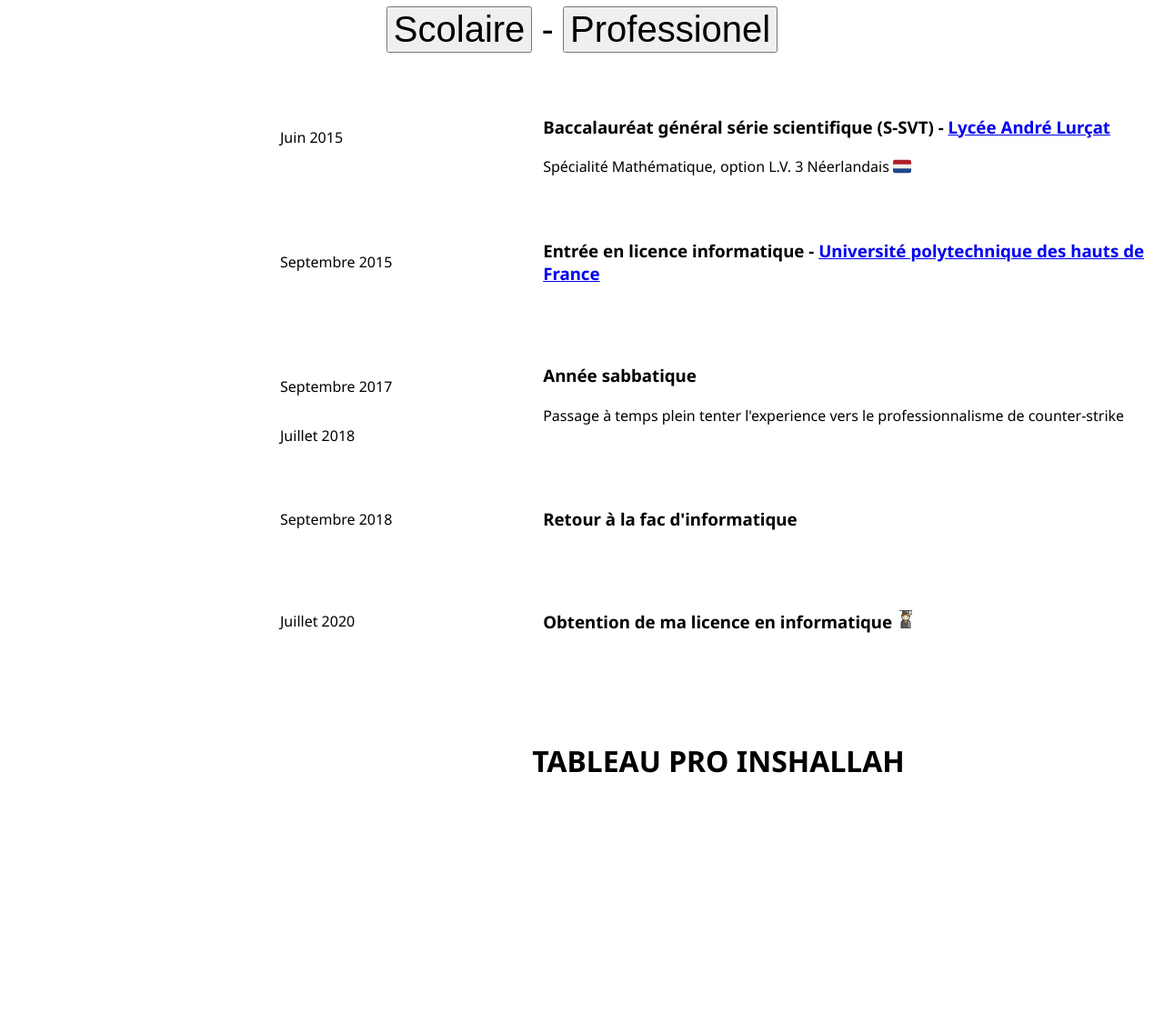
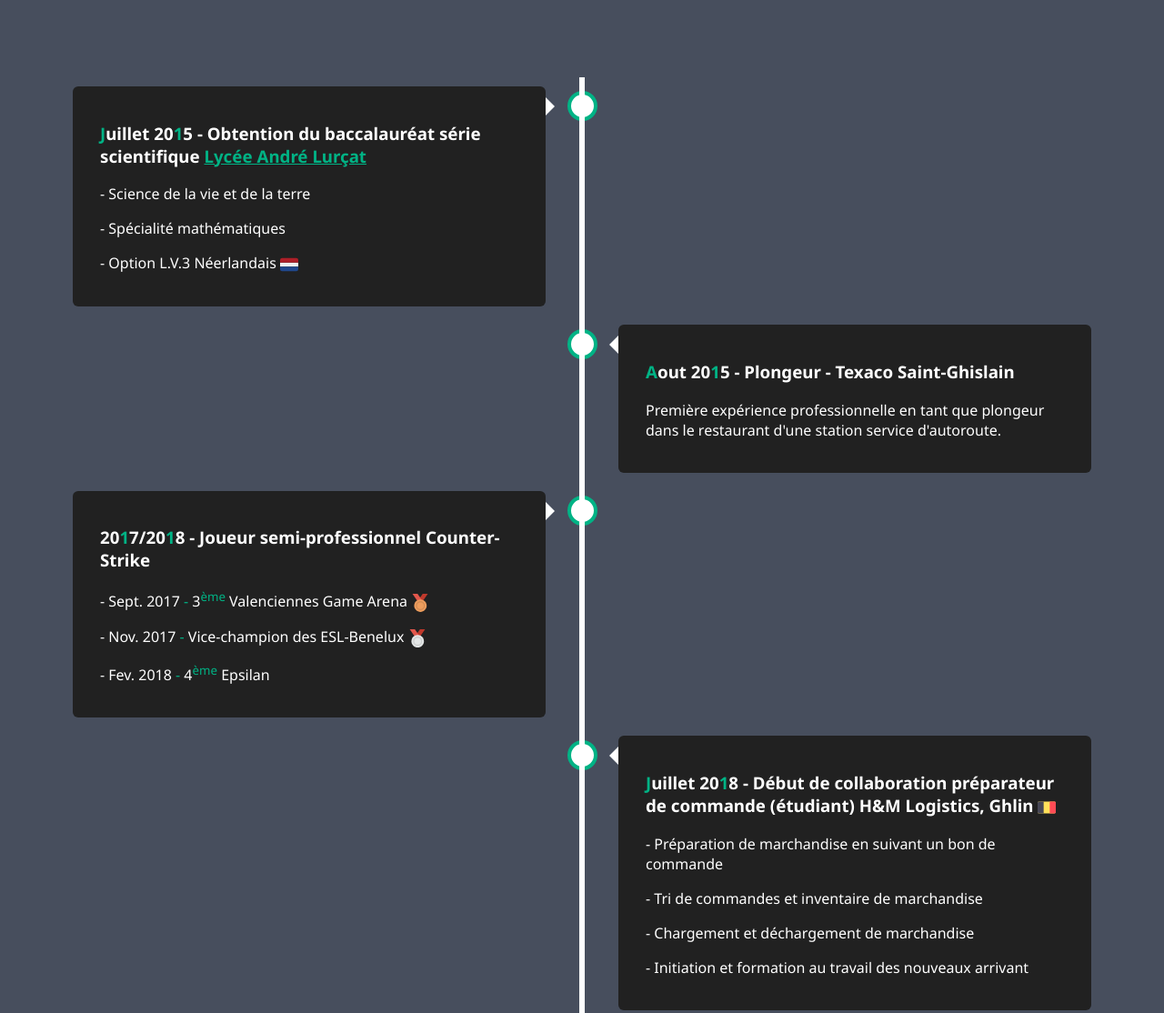
Before and after one commit to mLn023/CV-en-ligne, a plain HTML site: page index.html in a window 1280 px wide. Shown: the part 1490-2604 px from the top of the page at 91% size. Before the commit the page ends 2448 px from the top, so only its background shows below. Drawn offline with Linux system fonts and the light colour scheme; a script that the page names is missing.

Commit message:
Timeline ok (?) Reste à faire : "Mes projets" + Galerie + Footer

```diff
--- a/app.js
+++ /dev/null
@@ -1,17 +0,0 @@
-const el = document.getElementById('button_scolar');
-el.addEventListener("click", hideTableTest);
-
-const el2 = document.getElementById('button_pro');
-el2.addEventListener("click",hideTableTest)
-
-function hideTableTest(){
-    const table_scolar = document.getElementById('table_scolar');
-    const table_pro = document.getElementById('table_pro')
-    if(table_scolar.hidden === false){
-        table_scolar.hidden = true;
-        table_pro.hidden = false;
-    } else {
-        table_scolar.hidden = false;
-        table_pro.hidden = true;
-    }
-}
--- a/index.html
+++ b/index.html
@@ -9,18 +9,18 @@
 </head>
 <body>
     <nav class="nav-bar">
-        <a>A propos de moi</a>
-        <a>Mon parcours</a>
-        <a>Mes projets</a>
-        <a>Gallerie</a>
-        <a>Me contacter</a>
+        <a class="button_menu">A propos de moi</a>
+        <a class="button_menu">Mon parcours</a>
+        <a class="button_menu">Mes projets</a>
+        <a class="button_menu">Gallerie</a>
+        <a class="button_menu">Me contacter</a>
     </nav>
+    <h1>A propos de moi</h1>
     <div class="about_me">
-        <h1>A propos de moi</h1>
         <div class="row_about_me">
             <div class="col-photo"><img src="img/FWNeL6iX0AM_QsI.jpg" height="600" alt="Mhilan devant une fontaine de plovdiv"></div>
             <div class="presentation">
-                <p>Je suis <span class="name">MHILAN HENRY</span>, 26 ans, developpeur débutant.</p>
+                <p>Je suis <span class="name">M</span>hilan <span>H</span>enry, 26 ans, developpeur débutant.</p>
 
                 <p>Je me suis mis au développement web lors de ma licence à l'université. J'ai commencé le developpement en réalisant une application
                 web permettant la prise de rendez-vous.</p>
@@ -36,54 +36,92 @@
         </div>
     </div>
     <h1>Mon parcours</h1>
-    <div class="choice">
-        <div></div>
-        <div>
-            <button id="button_scolar" class="choice">Scolaire</button> <a class="choice"> - </a> <button id="button_pro" class="choice">Professionel</a>
-        </div>
-    </div>
-    <div class="my_journey">
-        <div id="table_scolar">
-            <div class="card">
-                <div class="year">Juin 2015</div>
-                <div class="description">
-                    <h3>Baccalauréat général série scientifique (S-SVT) - <a href="https://goo.gl/maps/r3N6g2fwoByHPowz5">Lycée André Lurçat</a></h3>
-                    <span class="desc_journey">Spécialité Mathématique, option L.V. 3 Néerlandais</span>  <img class="flag" src="img/nl.svg" alt="nl" width="20px">
+    <div class="my_journey" id="my_journey">
+        <div class="timeline">
+            <div class="container left">
+                <div class="content">
+                    <h3><span>J</span>uillet 20<span>1</span>5 - Obtention du baccalauréat série scientifique <a href="https://goo.gl/maps/SGCbEhcfGc8tnTcg6">Lycée André Lurçat</a></h3>
+                    <p>- Science de la vie et de la terre</p>
+                    <p>- Spécialité mathématiques</p>
+                    <p>- Option L.V.3 Néerlandais <img class="svg" src="img/nl.svg" alt="Drapeau néerlandais"></p>
                 </div>
             </div>
 
-            <div class="card">
-                <div class="year">Septembre 2015</div>
-                <div class="description">
-                    <h3>Entrée en licence informatique - <a href="https://goo.gl/maps/fztPaWijLn3FexAT6">Université polytechnique des hauts de France</a></h3>
+            <div class="container right">
+                <div class="content">
+                    <h3><span>A</span>out 20<span>1</span>5 - Plongeur - Texaco Saint-Ghislain</h3>
+                    <p>Première expérience professionnelle en tant que plongeur dans le restaurant d'une station service d'autoroute.</p>
+                </div>
+            </div>
+
+            <div class="container left">
+                <div class="content">
+                    <h3>20<span>1</span>7/20<span>1</span>8 - Joueur semi-professionnel Counter-Strike</h3>
+                    <p>- Sept. 2017 <span>-</span> 3<span><sup>ème</sup></span> Valenciennes Game Arena <img src="img/bronze-medal-svgrepo-com.svg" alt="bronze medal" class="svg"> </p>
+                    <p>- Nov. 2017 <span>-</span> Vice-champion des ESL-Benelux <img src="img/silver-medal-svgrepo-com.svg" alt="silver medal" class="svg"></p>
+                    <p>- Fev. 2018 <span>-</span> 4<span><sup>ème</sup></span> Epsilan </p>
                 </div>
             </div>
 
 
-            <div class="card">
-                <div class="year">Septembre 2017</div>
-                <div class="description">
-                    <h3>Année sabbatique <img src="img/" alt=""></h3>
-                    <span class="desc_journey">Passage à temps plein tenter l'experience vers le professionnalisme de counter-strike</span>
+            <div class="container right">
+                <div class="content">
+                    <h3><span>J</span>uillet 20<span>1</span>8 - Début de collaboration préparateur de commande (étudiant) H&M Logistics, Ghlin <img src="img/be.svg" alt="" class="svg"> </h3>
+                    <p>- Préparation de marchandise en suivant un bon de commande</p>
+                    <p>- Tri de commandes et inventaire de marchandise</p>
+                    <p>- Chargement et déchargement de marchandise</p>
+                    <p>- Initiation et formation au travail des nouveaux arrivant</p>
                 </div>
-                <div class="year">Juillet 2018</div>
             </div>
 
-            <div class="card">
-                <div class="year">Septembre 2018</div>
-                    <div class="description">
-                        <h3>Retour à la fac d'informatique</h3>
-                    </div>
+            <div class="container left">
+                <div class="content">
+                    <h3><span>J</span>uin 20<span>2</span>0 - Obtiention d'une licence en informatique <a href="https://goo.gl/maps/ctcw6TAr2CwAQAVc8">UPHF</a></h3>
+                    <p>- Algorithmie, POO, Langage C, Java</p>
+                    <p>- BDD, Complexité, Optimisation, Réseaux etc..</p>
+                </div>
             </div>
 
-            <div class="card">
-                <div class="year">Juillet 2020</div>
-                    <div class="description">
-                        <h3>Obtention de ma licence en informatique <img src="img/student-svgrepo-com.svg" width="20px" alt=""></h3>
-                    </div>
+            <div class="container right">
+                <div class="content">
+                    <h3>20<span>2</span>0/20<span>2</span>1 - Reprise de Counter-Strike</h3>
+                    <p>- Vice champion de la division n°2 Française</p>
+                    <p>- 7<span><sup>ème</sup></span> de la première division</p>
+                    <p>- 2 fois dans l'équipe de la semaine (sur 7 semaines de compétition)</p>
+                    <p>- Vainqueur de l'Insalan 2022 <img src="img/gold-medal-svgrepo-com.svg" alt="" class="svg"> </p>
+                </div>
             </div>
+
+            <div class="container left">
+                <div class="content">
+                    <h3><span>S</span>eptembre 20<span>2</span>1 - Début de collaboration assistant d'éducation au <a href="https://goo.gl/maps/3AzYzwJkDtqCtnTD8">Collège Charles Eisen</a></h3>
+                    <p>- Encadrement et surveillance des élèves</p>
+                    <p>- Aide a l'apprentissage et a la compréhensions des lessons</p>
+                    <p>- Aide à l'accueil et l'intégrations des élèves en situation de handicap</p>
+                    <p>- Aide à l'utilisation de nouvelles technologies</p>
+                    <p>- Aide à l'administration de l'établissement</p>
+                </div>
+            </div>
+
+            <div class="container right">
+                <div class="content">
+                    <h3><span>S</span>eptembre 20<span>2</span>2 - Fin de collaboration avec H&M Logistics</h3>
+                </div>
+            </div>
+
+            <div class="container left">
+                <div class="content">
+                    <h3><span>O</span>ctobre 20<span>2</span>2 - Fin de collaboration avec le Collège Charles Eisen</h3>
+                </div>
+            </div>
+
+            <div class="container right">
+                <div class="content">
+                    <h3><span>O</span>ctobre 20<span>2</span>2 - Quid de la suite?</h3>
+                </div>
+            </div>
+
         </div>
-        <h1 id="table_pro"> TABLEAU PRO INSHALLAH</h1>
     </div>
 
     <script type="text/javascript" src="app.js"></script>
--- a/style.css
+++ b/style.css
@@ -1,16 +1,40 @@
 @import url('https://fonts.googleapis.com/css2?family=Noto+Sans:ital,wght@0,400;0,500;0,700;1,700&display=swap');
+
+
+* {
+    box-sizing: border-box;
+  }
 
 body {
     font-family: 'Noto Sans', sans-serif;
+    overflow-y: scroll;
+    color: white;
+    background-color:#474e5d;
 }
 
+body::-webkit-scrollbar{
+    display:none;
+}
 h1{
     margin-top: 100px;
     margin-bottom: 100px;
     text-align: center;
 }
+span,a{
+    color: #00B385;
+}
+
+.button_menu{
+    color: white;
+}
+
+.svg{
+    width: 20px;
+    vertical-align: middle;
+}
 
 .nav-bar {
+    color: white;
     background-color: #00B385;
     width: 100%;
     height: 70px;
@@ -27,7 +51,6 @@ h1{
 }
 
 .col-photo{
-    margin-left: 60px;
     animation: fadeIn 3s;
     transition: transform 0.2s;
 }
@@ -45,6 +68,8 @@ h1{
 .row_about_me{
     display: grid;
     grid-template-columns: 1fr 2fr;
+    margin-left: 60px;
+    margin-right: 60px;
 }
 
 .presentation{
@@ -53,19 +78,12 @@ h1{
     animation: slideRight 1.5s;
 }
 
-.name{
-    color: #00B385;
-}
 
 @keyframes slideRight {
     0% { transform: translateX(200%)}
     100% { transform: initial}
 }
 
-.my_journey{
-    margin-left: 300px;
-    margin-bottom: 100px;
-}
 
 .card{
     display: grid;
@@ -74,21 +92,134 @@ h1{
     align-items: center;
 }
 
-.choice{
-    text-align: center;
-    font-size: 40px;
+/* The actual timeline (the vertical ruler) */
+.timeline {
+  position: relative;
+  max-width: 1200px;
+  margin: 0 auto;
+  margin-bottom: 50px;
+  align-items: center;
 }
 
-.desc_journey,.flag{
-    vertical-align: middle;
-    display: inline-block;
+/* The actual timeline (the vertical ruler) */
+.timeline::after {
+  content: '';
+  position: absolute;
+  width: 6px;
+  background-color: white;
+  top: 0;
+  bottom: 0;
+  left: 50%;
+  margin-left: -3px;
 }
 
+/* Container around content */
+.container {
+  padding: 10px 40px;
+  position: relative;
+  background-color: inherit;
+  width: 50%;
+}
 
+/* The circles on the timeline */
+.container::after {
+  content: '';
+  position: absolute;
+  width: 25px;
+  height: 25px;
+  right: -17px;
+  background-color: white;
+  border: 4px solid #00B385;
+  top: 15px;
+  border-radius: 50%;
+  z-index: 0;
+}
 
-.separator{
-    display: block;
-    margin: 0 auto;
-    width: 8px;
-    opacity: .4;
+/* Place the container to the left */
+.left {
+  left: 0;
 }
+
+/* Place the container to the right */
+.right {
+  left: 50%;
+}
+
+/* Add arrows to the left container (pointing right) */
+.left::before {
+  content: " ";
+  height: 0;
+  position: absolute;
+  top: 22px;
+  width: 0;
+  z-index: 0;
+  right: 30px;
+  border: medium solid white;
+  border-width: 10px 0 10px 10px;
+  border-color: transparent transparent transparent white;
+}
+
+/* Add arrows to the right container (pointing left) */
+.right::before {
+  content: " ";
+  height: 0;
+  position: absolute;
+  top: 22px;
+  width: 0;
+  z-index: 0;
+  left: 30px;
+  border: medium solid white;
+  border-width: 10px 10px 10px 0;
+  border-color: transparent white transparent transparent;
+}
+
+/* Fix the circle for containers on the right side */
+.right::after {
+  left: -16px;
+}
+
+/* The actual content */
+.content {
+  padding: 20px 30px;
+  background-color: #212121;
+  position: relative;
+  border-radius: 6px;
+}
+
+/* Media queries - Responsive timeline on screens less than 600px wide */
+@media screen and (max-width: 600px) {
+/* Place the timelime to the left */
+  .timeline::after {
+    left: 31px;
+  }
+
+/* Full-width containers */
+  .container {
+    width: 100%;
+    padding-left: 70px;
+    padding-right: 25px;
+    animation: slideRight;
+  }
+
+/* Make sure that all arrows are pointing leftwards */
+  .container::before {
+    left: 60px;
+    border: medium solid white;
+    border-width: 10px 10px 10px 0;
+    border-color: transparent white transparent transparent;
+  }
+
+/* Make sure all circles are at the same spot */
+  .left::after, .right::after {
+    left: 15px;
+  }
+
+/* Make all right containers behave like the left ones */
+  .right {
+    left: 0%;
+  }
+}
+
+.fadeInLeft{
+
+}
```
Also changed, not shown: img/be.svg (added), img/bronze-medal-svgrepo-com.svg (added), img/gold-medal-svgrepo-com.svg (added), img/silver-medal-svgrepo-com.svg (added).
